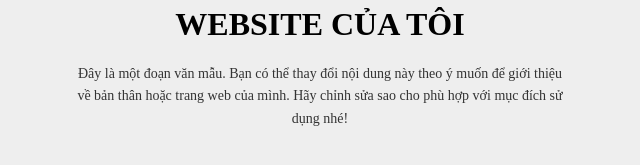
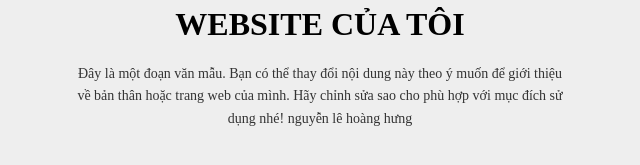
Before and after one commit to nguyenlehoanghung2006-hub/lab8, a plain HTML site: page index.html in a window 1280 px wide. Shown: the part 181-346 px from the top of the page, without its empty margins (320-960 px from the left). Drawn offline with Linux system fonts and the light colour scheme.

Commit message:
Update index.html

```diff
--- a/index.html
+++ b/index.html
@@ -14,6 +14,7 @@
             Đây là một đoạn văn mẫu. Bạn có thể thay đổi nội dung này
             theo ý muốn để giới thiệu về bản thân hoặc trang web của mình.
             Hãy chỉnh sửa sao cho phù hợp với mục đích sử dụng nhé!
+            nguyễn lê hoàng hưng
         </p>
     </div>
 
```
